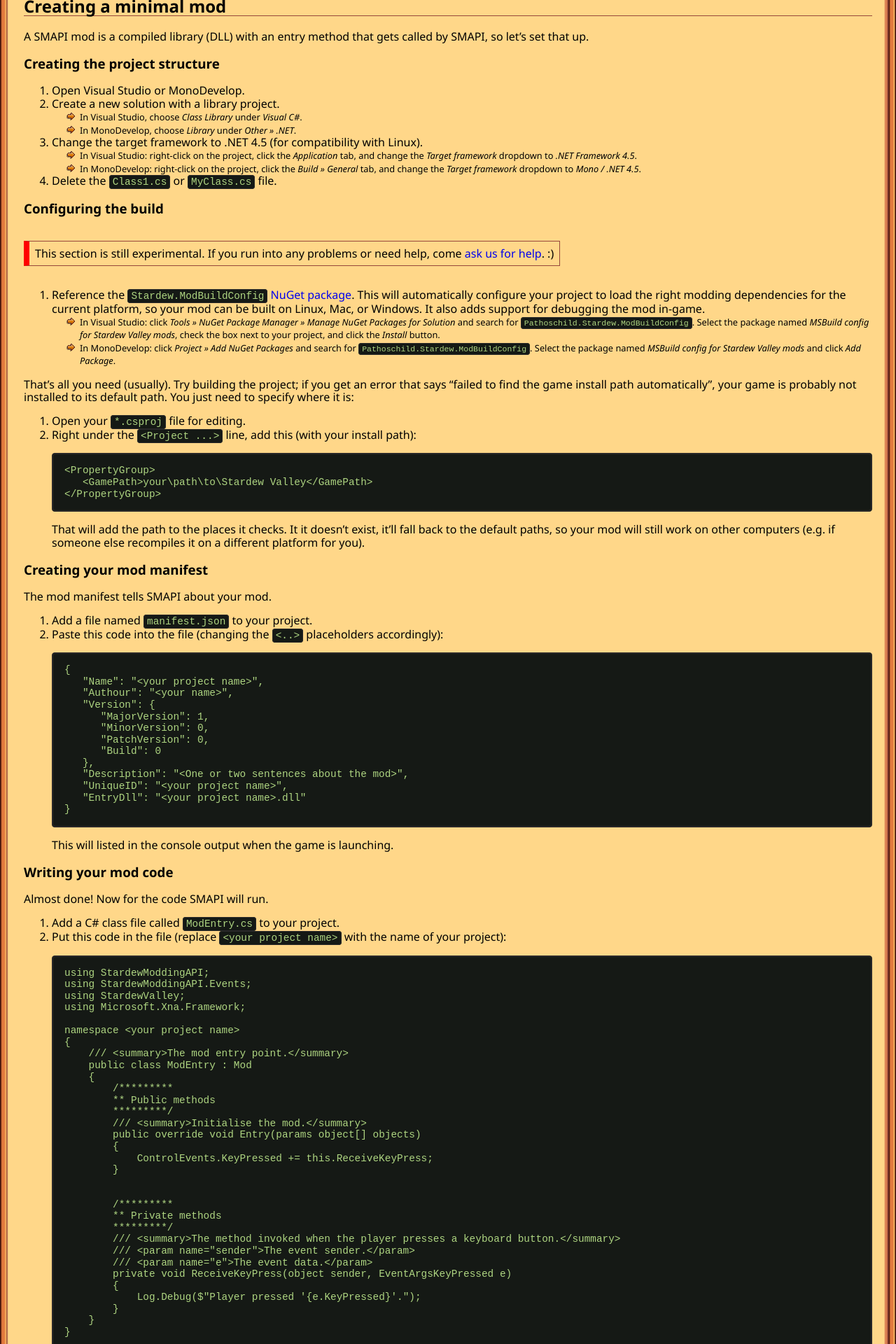
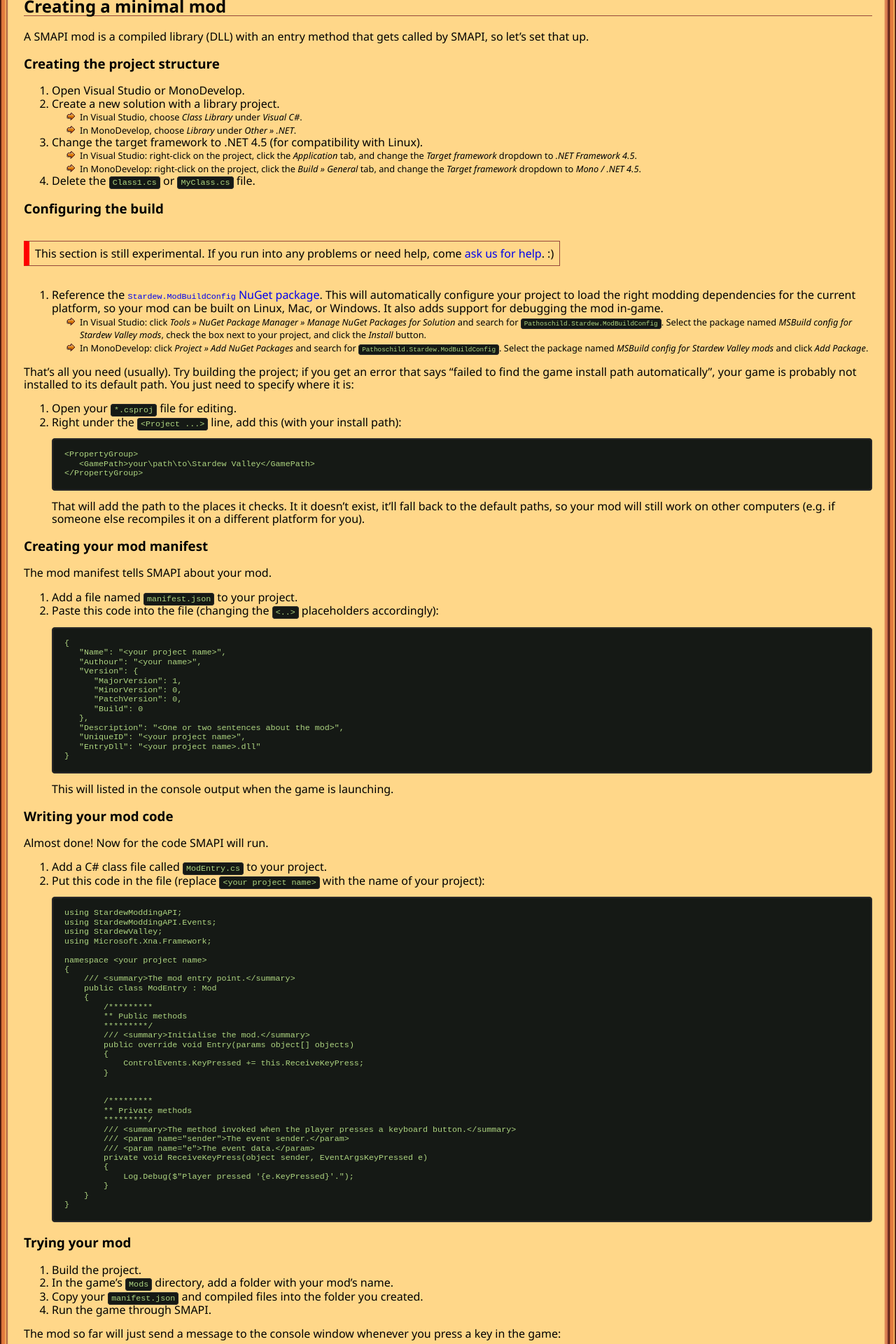
Before and after one commit to Pathoschild/canimod.github.io, a Jekyll site: the page built from guides/creating-a-smapi-mod.md, in a window 1280 px wide. Shown: the part 1682-3602 px from the top of the page at 70% size. Built offline with Jekyll 4.4.1, drawn with Linux system fonts in a browser that asks for light colours; nearby versions of some CDN libraries.

Commit message:
tweak code style in links

```diff
--- a/css/main.css
+++ b/css/main.css
@@ -109,20 +109,26 @@
     border-left: 0.25em solid #96473a;
 }
 
-pre, code {
+code {
+    font-family: monospace;
+    font-size: 0.9em;
+}
+
+pre, :not(a) > code {
     background: #151915;
     white-space: pre;
     word-wrap: break-word;
     overflow: auto;
+    font-family: monospace;
 }
 
-pre.highlight, code {
+pre.highlight, :not(a) > code {
     border-radius: 4px;
     border: 1px solid #292929;
     position: relative;
 }
 
-code {
+:not(a) > code {
     display: inline;
     padding: 1px 4px;
     font-size: 0.9em;
--- a/guides/creating-a-smapi-mod.md
+++ b/guides/creating-a-smapi-mod.md
@@ -226,9 +226,9 @@
 
 | event | summary |
 |:----- |:------- |
-| Initialize | Called during launch after configuring XNA or MonoGame. The game window hasn't been opened by this point. Called from [XNA's _Game.Initialize_ method](https://msdn.microsoft.com/en-us/library/microsoft.xna.framework.game.initialize.aspx). |
+| Initialize | Called during launch after configuring XNA or MonoGame. The game window hasn't been opened by this point. Called from [XNA's `Game.Initialize` method](https://msdn.microsoft.com/en-us/library/microsoft.xna.framework.game.initialize.aspx). |
 | GameLoaded | Called during launch after configuring Stardew Valley, loading it into memory, and opening the game window. The window is still blank by this point. |
-| LoadContent | Called before XNA loads or reloads graphics resources. Called from [XNA's _Game.LoadContent_ method](https://msdn.microsoft.com/en-us/library/microsoft.xna.framework.game.loadcontent.aspx).
+| LoadContent | Called before XNA loads or reloads graphics resources. Called from [XNA's `Game.LoadContent` method](https://msdn.microsoft.com/en-us/library/microsoft.xna.framework.game.loadcontent.aspx).
 | UpdateTick | Called when the game updates its state (≈60 times per second). |
 | SecondUpdateTick | Called every other tick (≈30 times per second). |
 | FourthUpdateTick | Called every fourth tick (≈15 times per second). |
```
Also changed, not shown: guides/crossplatforming-a-smapi-mod.md (+1 -1 lines).
